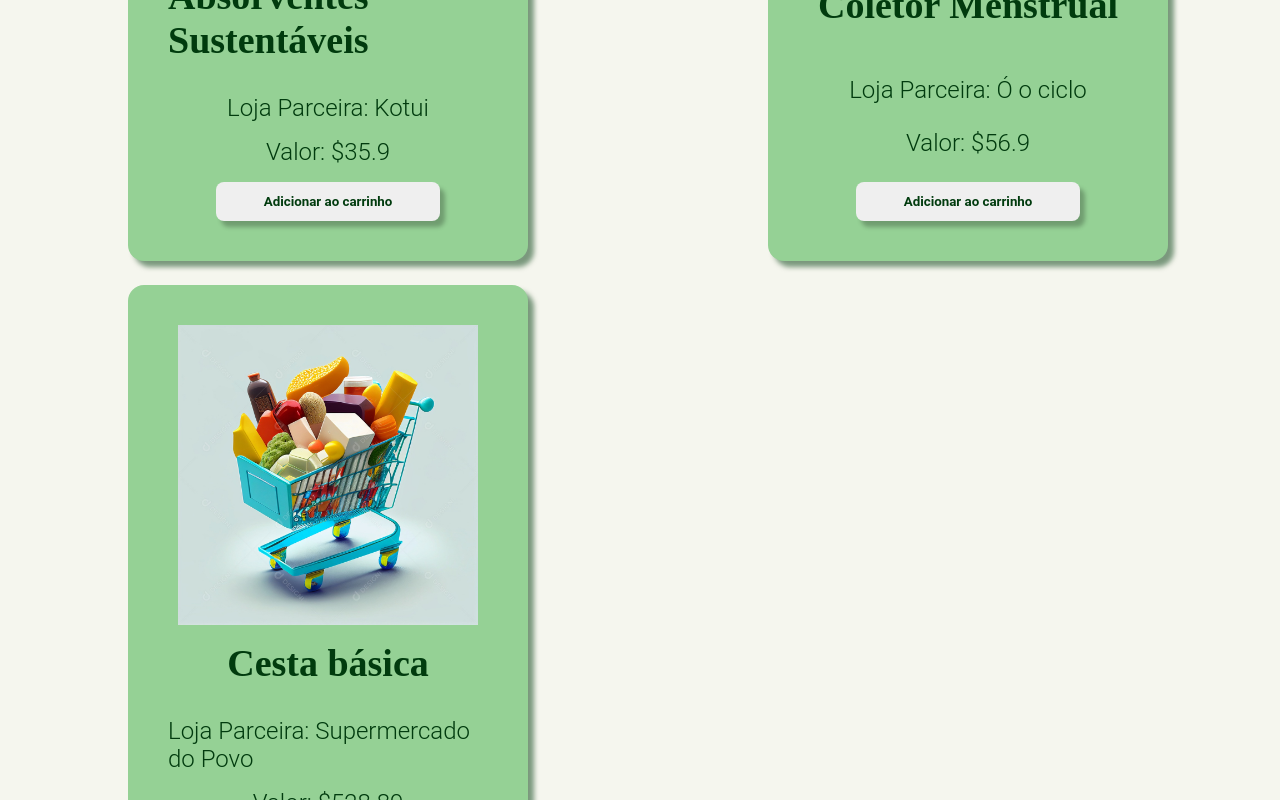
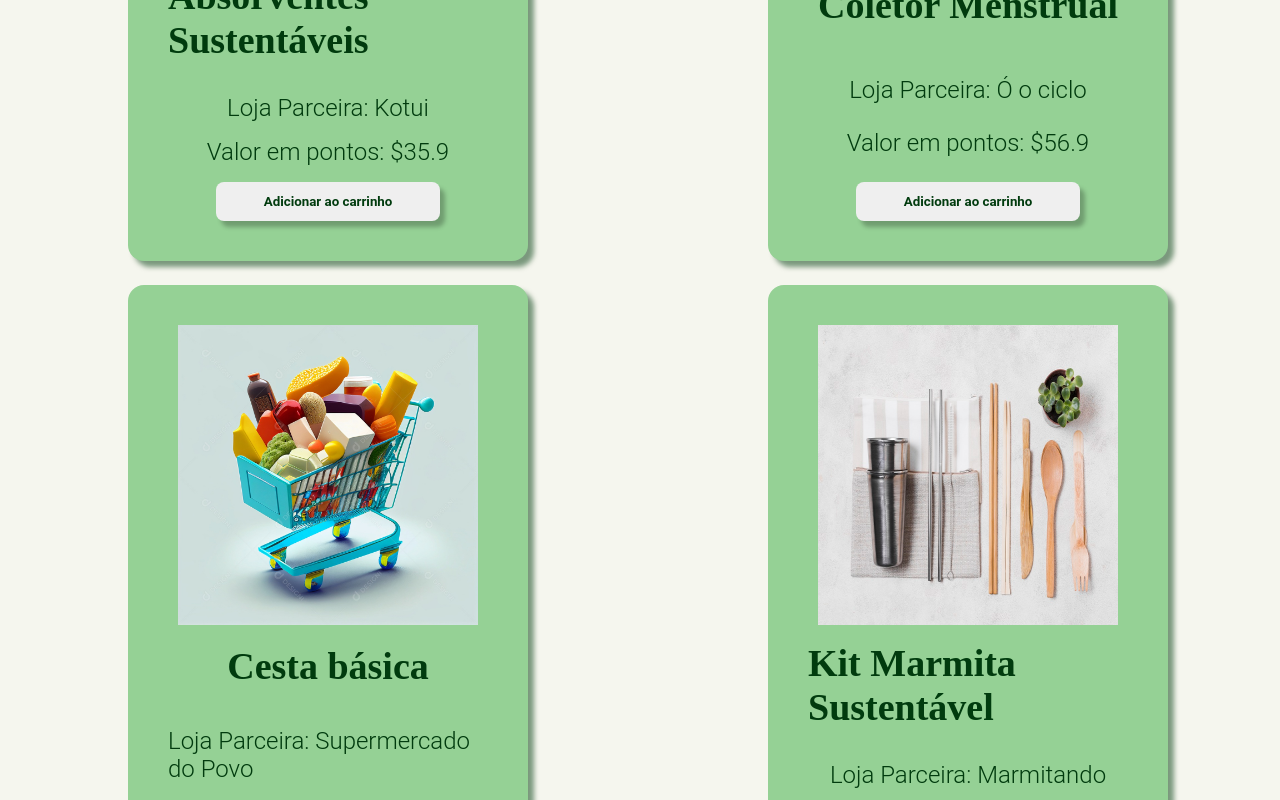
Before and after one commit to Wallace-Lentes/EcoMart, a React (Vite) app: page /produtos in a window 1280 px wide. Shown: the part 1180-1980 px from the top of the page. Built offline with nearby package versions, Linux system fonts and the light colour scheme.

Commit message:
feat: adição do produto kit marmita

```diff
--- a/src/components/Card/Card.jsx
+++ b/src/components/Card/Card.jsx
@@ -17,7 +17,7 @@ const Card = ({id, titulo, img, valor, loja, descricao}) => {
       <h2>{titulo}</h2>
       <p>{descricao}</p>
       <p> {loja}</p>
-      <p>Valor: ${valor}</p>
+      <p>Valor em pontos: ${valor}</p>
       <Button texto='Adicionar ao carrinho' variant='primary' onClick={handleClick} />
       {notificacaoAberta && <Notificacao taAberto={notificacaoAberta} fecharNotificacao={()=>setNotificacaoAberta(false)}/>}
     </StyledCard>
--- a/src/pages/Produtos/Produtos.jsx
+++ b/src/pages/Produtos/Produtos.jsx
@@ -62,6 +62,13 @@ const Produtos = () => {
         valor={528.89}
         loja="Loja Parceira: Supermercado do Povo"
       />
+      <Card
+        id={6}
+        titulo="Kit Marmita Sustentável"
+        img="/marmita.jpg"
+        valor={47.90}
+        loja="Loja Parceira: Marmitando"
+      />
     </StyledProdutos>
     <Footer/>
     </>
```
Also changed, not shown: public/marmita.jpg (added).
